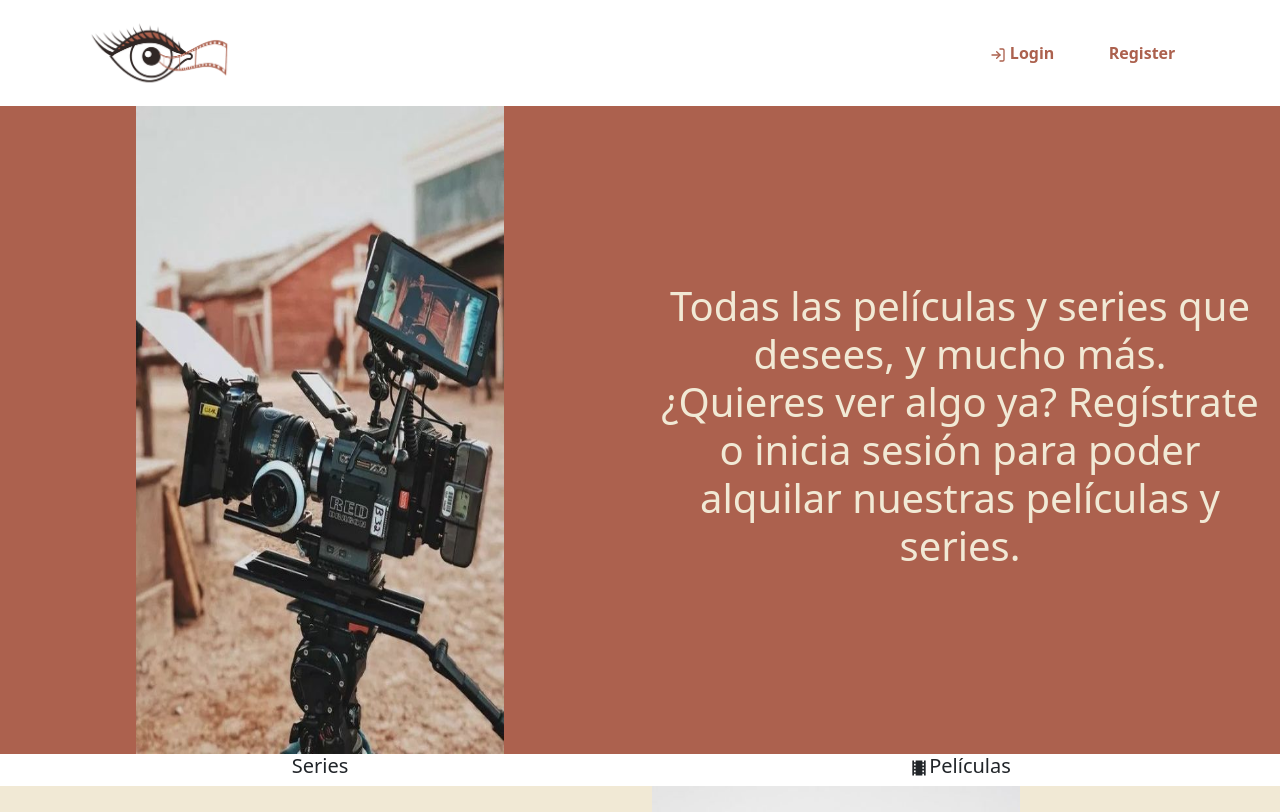
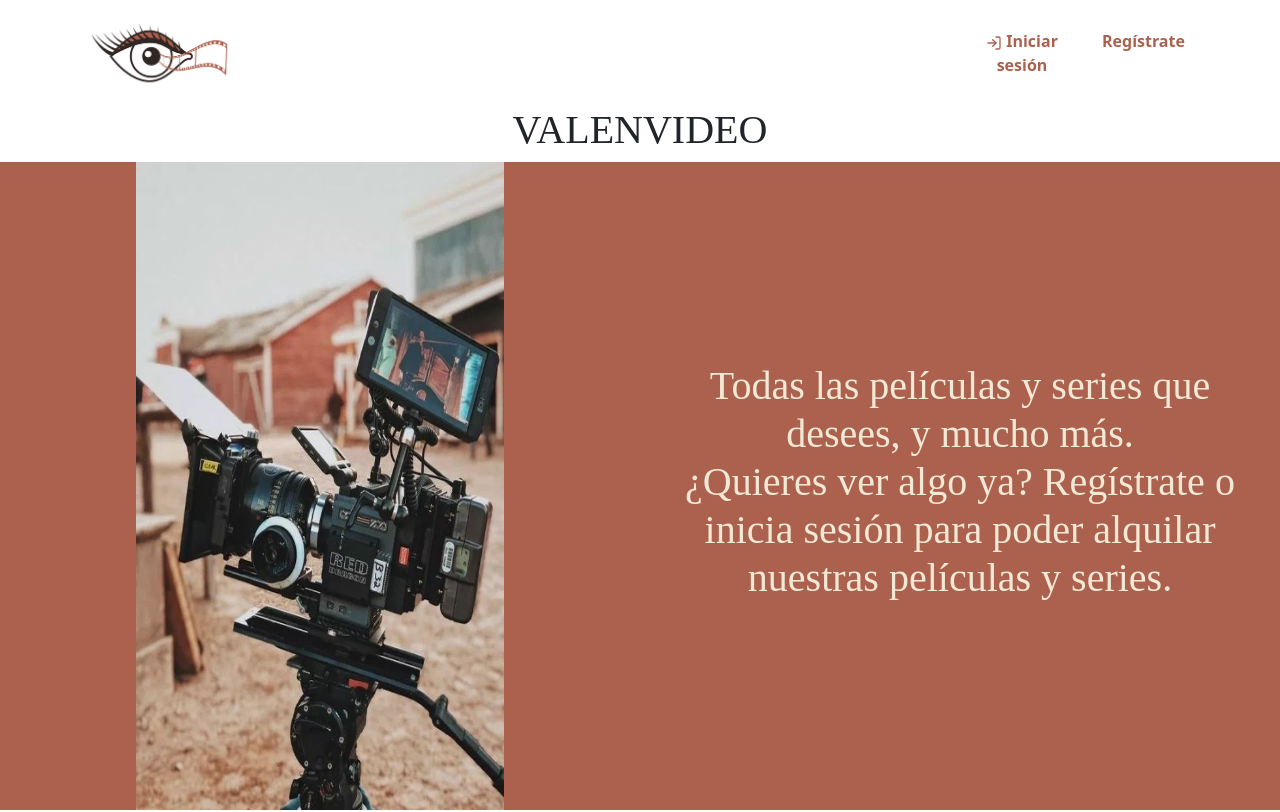
Before and after one commit to Ainamoreno/proyecto_react_rental_movies, a React (Create React App) app: page / in a window 1280 px wide. Shown: the top 812 px of the page. Built offline with nearby package versions, Linux system fonts and the light colour scheme.

Commit message:
Cambio de fuente

```diff
--- a/src/Components/Header/Header.jsx
+++ b/src/Components/Header/Header.jsx
@@ -65,7 +65,7 @@ function Header() {
                 </Col>
                 <Col>
                   <div className="headersName" onClick={() => logout()}>
-                    Logout
+                    Cierra sesión
                   </div>
                 </Col>
               </Row>
@@ -90,7 +90,7 @@ function Header() {
                     className="headersName"
                     onClick={() => navigate("/login")}
                   >
-                    <FiLogIn /> Login
+                    <FiLogIn /> Iniciar sesión
                   </div>
                 </Col>
                 <Col>
@@ -98,7 +98,7 @@ function Header() {
                     className="headersName"
                     onClick={() => navigate("/register")}
                   >
-                    Register
+                    Regístrate
                   </div>
                 </Col>
               </Row>
--- a/src/Containers/Home/Home.css
+++ b/src/Containers/Home/Home.css
@@ -10,6 +10,7 @@
   display: flex;
   align-items: center;
   justify-content: center;
+  font-family:'papyrus';
 }
 
 .p2 {
@@ -18,6 +19,7 @@
   display: flex;
   align-items: center;
   justify-content: center;
+  font-family:'papyrus';
 }
 
 
@@ -33,3 +35,17 @@
   display: flex;
   justify-content: center;
 }
+
+.title{
+  font-family:'papyrus';
+}
+
+.rowNamePosters{
+height: 10em;
+align-items: center;
+}
+
+.namePosters{
+  cursor: pointer;
+  font-family:'papyrus';
+}
--- a/src/Containers/Home/Home.jsx
+++ b/src/Containers/Home/Home.jsx
@@ -20,6 +20,11 @@ function Home() {
   let navigate = useNavigate();
   return (
     <Container fluid>
+      <Row className="rowTitle">
+        <Col>
+          <h1 className="title">VALENVIDEO</h1>
+        </Col>
+      </Row>
       <Row className="row1">
         <Col className="colImg">
           <img className="img" src={cine} alt="" />
@@ -32,14 +37,16 @@ function Home() {
           </h1>
         </Col>
       </Row>
-      <Row>
+      <Row className="rowNamePosters">
         <Col>
-          <h5 onClick={() => navigate("./series")}>Series</h5>
+          <h5 className="namePosters" onClick={() => navigate("./series")}>
+            SERIES
+          </h5>
         </Col>
         <Col>
-          <h5 onClick={() => navigate("./movies")}>
+          <h5 className="namePosters" onClick={() => navigate("./movies")}>
             <MdLocalMovies />
-            Películas
+            PELÍCULAS
           </h5>
         </Col>
       </Row>
--- a/src/Containers/User/Login/Login.css
+++ b/src/Containers/User/Login/Login.css
@@ -1,21 +1,26 @@
-.tit{
-font-family:'Trebuchet MS', 'Lucida Sans Unicode', 'Lucida Grande', 'Lucida Sans', Arial, sans-serif;
+.text {
+  font-family:'papyrus';
   color: #ac614e;
   font-style: italic;
-font-weight: 550;
 }
 
-.inputLogin{
+.inputLogin {
   width: 60vw;
 }
 
-.formLogin{
+.formLogin {
   display: flex;
   justify-content: center;
   flex-direction: column;
   align-items: center;
 }
 
-.inputNameLogin{
+.inputNameLogin {
+  /* color: #ac614e ; */
   font-weight: 600;
 }
+
+.buttonForm:hover {
+    border: #ac614e;
+  background-color: #ac614e;
+}
--- a/src/Containers/User/Login/Login.jsx
+++ b/src/Containers/User/Login/Login.jsx
@@ -69,15 +69,15 @@ const Login = () => {
     <Container className="loginDesign">
       <Row>
         <Col>
-          <h4 className="tit">
+          <h3 className="text">
             Introduce tu e-mail y contraseña <br />{" "}
             <span>
               {" "}
-              <h2 className="tit">
+              <h1 className="text">
                 Y comienza a ver tus películas o series favoritas
-              </h2>
+              </h1>
             </span>
-          </h4>
+          </h3>
         </Col>
       </Row>
       <Form className="formLogin">
@@ -104,8 +104,8 @@ const Login = () => {
             onChange={(e) => handler(e)}
           />
         </Form.Group>
-        <Button onClick={() => logMe()} variant="outline-dark">
-          Login <HiCursorClick />
+        <Button className="buttonForm" onClick={() => logMe()} variant="outline-dark">
+          Iniciar sesión <HiCursorClick />
         </Button>
       </Form>
     </Container>
--- a/src/Containers/User/Register/Register.jsx
+++ b/src/Containers/User/Register/Register.jsx
@@ -96,16 +96,16 @@ const Register = () => {
     <Container className="registerDesign">
       <Row>
         <Col>
-          <h4 className="tit">
+          <h3 className="text">
             ¿Aún no tienes cuenta? <br />{" "}
             <span>
               {" "}
-              <h2 className="tit">
-                Registrate gratis y empieza a disfrutar de todo nuestro
+              <h1 className="text">
+                Regístrate gratis y empieza a disfrutar de todo nuestro
                 contenido.
-              </h2>
+              </h1>
             </span>
-          </h4>
+          </h3>
         </Col>
       </Row>
 
@@ -259,7 +259,7 @@ const Register = () => {
             </Col>
           </Row>
         </Container>
-        <Button onClick={() => compareInputs()} variant="outline-dark">
+        <Button className="buttonForm" onClick={() => compareInputs()} variant="outline-dark">
           Registrase
         </Button>
       </Form>
```
Lines whose indentation alone changed are shown as unchanged.
